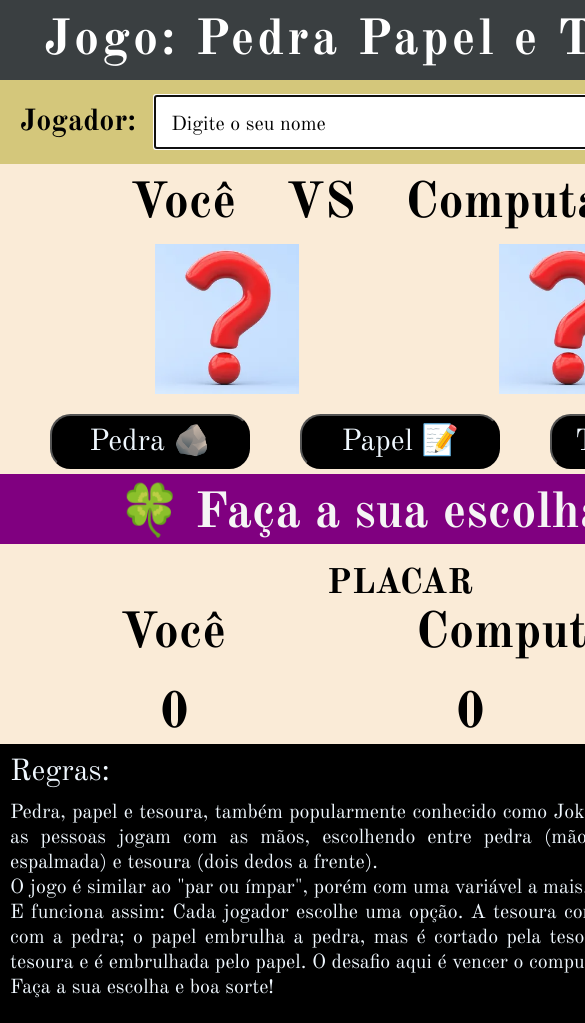
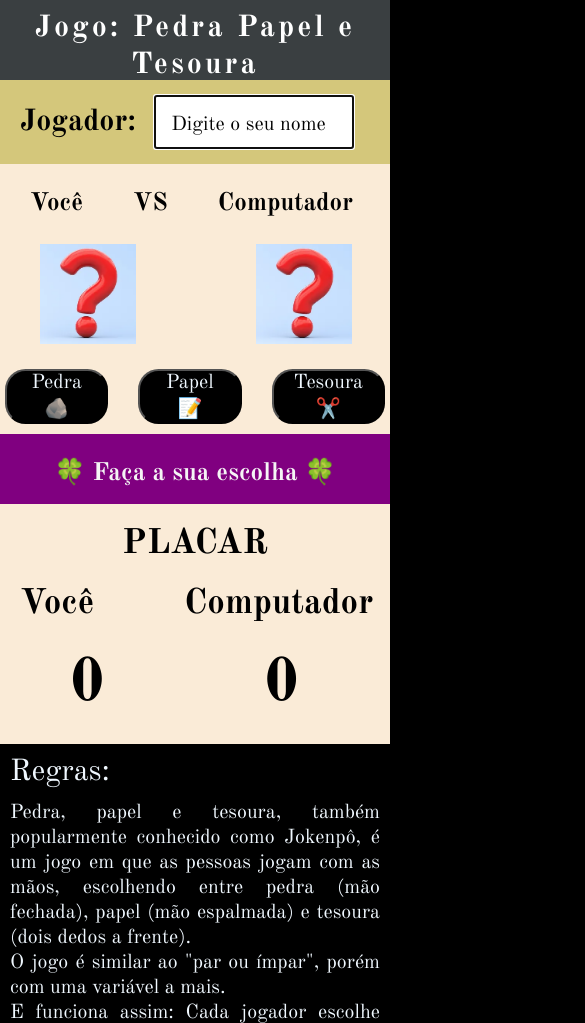
Before and after one commit to eusouregislima/pedra-papel-tesoura, a plain HTML site: page index.html in a window 390 px wide. Shown: the top 1023 px of the page, 585 px wide, since content can reach past the window. Before the commit the page ends 1001 px from the top, so only its background shows below. Drawn offline with nearby package versions, Linux system fonts and the light colour scheme.

Commit message:
atualizações de responsividade

```diff
--- a/index.html
+++ b/index.html
@@ -13,7 +13,7 @@
     <title>jokenpo</title>
 </head>
 
-<body>
+<body id="body">
     <header>
 
         <h1 class="title">Jogo: Pedra Papel e Tesoura</h1>
@@ -22,7 +22,7 @@
 
     <nav>
         <label for="Nome:"> Jogador:
-            <input type="text" placeholder="Digite o seu nome" autofocus>
+            <input class="input" type="text" placeholder="Digite o seu nome" autofocus>
         </label>
     </nav>
 
@@ -38,7 +38,7 @@
             <img src="./Assets/interrogação.png" alt="papel" id="secondImg">
         </section>
         <br>
-        <section>
+        <section id="buttons">
             <button id="buttonStone" type"button">Pedra 🪨</button>
             <button id="buttonPaper" type"button">Papel 📝</button>
             <button id="buttonScissors" type"button">Tesoura ✂️</button>
--- a/styles.css
+++ b/styles.css
@@ -136,24 +136,26 @@ button {
 
 }
 
-.numbers{
+.numbers {
     display: flex;
 }
 
-.you{
+.you {
     padding-left: 120px;
     padding-right: 70px;
 }
-.zero{
+
+.zero {
     padding-left: 160px;
 }
 
-#zerozerozero{
+#zeroMy {
 
     font-size: 80px;
 
 }
-#zerozero{
+
+#zeroPc {
     padding-left: 220px;
     font-size: 80px;
 
@@ -179,10 +181,113 @@ footer {
     padding-top: 10px;
 }
 
-button:hover{
-    color:gray
+button:hover {
+    color: gray
 }
 
-button:active{
+button:active {
     color: purple;
 }
+
+@media screen and (max-width:806px) {
+    body {
+        width: 100%;
+    }
+
+    header {
+        width: 390px;
+    }
+
+    .title {
+        font-size: 30px;
+    }
+
+    nav {
+        width: 390px;
+    }
+
+    .input {
+        width: 200px;
+    }
+
+    main {
+        width: 390px;
+    }
+
+    #title {
+        font-size: 25px;
+        padding-left: 30px;
+    }
+
+    .img {
+        height: 100px;
+    }
+
+    #firstImg {
+        margin-left: 40px;
+    }
+
+    #secondImg {
+        margin-left: 120px;
+    }
+
+    #buttons {
+        padding: 5px;
+    }
+
+    #buttonStone {
+        font-size: 20px;
+        width: 300px;
+        padding-left: 20px;
+        padding-right: 20px;
+        margin-left: 0px;
+    }
+
+    #buttonPaper {
+        font-size: 20px;
+        width: 300px;
+        padding-left: 20px;
+        padding-right: 20px;
+        margin-left: 30px;
+    }
+
+    #buttonScissors {
+        font-size: 20px;
+        width: 300px;
+        padding-left: 20px;
+        padding-right: 20px;
+        margin-left: 30px;
+    }
+
+    .result {
+        width: 390px;
+    }
+
+    #status {
+        font-size: 25px;
+    }
+
+    .numbers {
+        width: 390px;
+        padding-top: 10px;
+
+    }
+
+    .you {
+        padding-left: 20px;
+        padding-right: 70px;
+        font-size: 35px;
+
+    }
+    #zeroMy{
+        font-size: 60px;
+        padding-left: 70px;
+    }
+    #zeroPc{
+        font-size: 60px;
+        padding-left: 100px;
+    }
+    footer {
+        width: 390px;
+    }
+}
```
